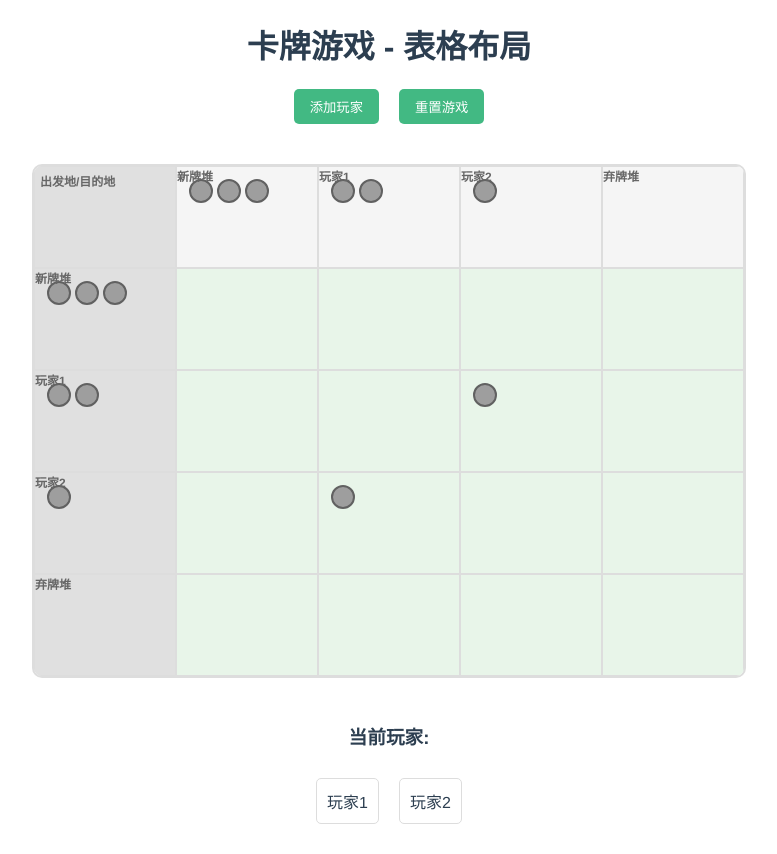
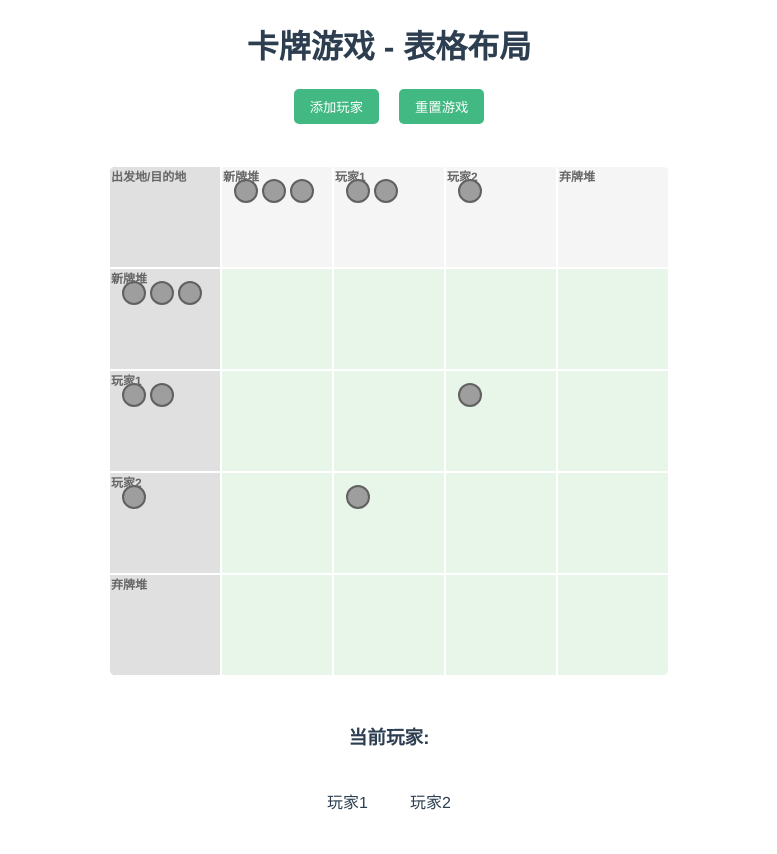
Before and after one commit to yuanoook/tiny, a Vue app: page / in a window 1280 px wide. Shown: the whole page, without its empty margins (251-1028 px from the left). Built offline with nearby package versions, Linux system fonts and the light colour scheme.

Commit message:
style: 将边框颜色从#ddd改为白色并调整部分元素宽度和位置

```diff
--- a/src/App.vue
+++ b/src/App.vue
@@ -578,7 +578,7 @@ export default {
 
 .game-table {
   display: inline-block;
-  border: 2px solid #ddd;
+  border: 2px solid white;
   border-radius: 10px;
   overflow: hidden;
   margin: 20px 0;
@@ -590,9 +590,9 @@ export default {
 
 .corner-cell {
   background-color: #e0e0e0;
-  width: 120px;
+  width: 90px;
   min-height: 60px;
-  border: 1px solid #ddd;
+  border: 1px solid white;
   font-weight: bold;
   padding: 10px;
   position: relative;
@@ -601,17 +601,17 @@ export default {
 .corner-cell::after {
   content: "出发地/目的地";
   position: absolute;
-  top: 5px;
-  left: 5px;
+  top: 0px;
+  left: 1px;
   font-size: 12px;
   color: #666;
   z-index: 1;
 }
 
 .col-header {
-  width: 120px;
+  width: 90px;
   min-height: 80px;
-  border: 1px solid #ddd;
+  border: 1px solid white;
   font-weight: bold;
   padding: 10px;
   position: relative;
@@ -622,7 +622,7 @@ export default {
 .col-header span {
   position: absolute;
   top: 0px;
-  left: 0px;
+  left: 1px;
   font-size: 12px;
   color: #666;
   z-index: 1;
@@ -635,9 +635,9 @@ export default {
 .row-header {
   background-color: #e0e0e0;
   font-weight: bold;
-  width: 120px;
+  width: 90px;
   min-height: 80px;
-  border: 1px solid #ddd;
+  border: 1px solid white;
   padding: 10px;
   position: relative;
   text-align: left;
@@ -646,16 +646,16 @@ export default {
 .row-header span {
   position: absolute;
   top: 0px;
-  left: 0px;
+  left: 1px;
   font-size: 12px;
   color: #666;
   z-index: 1;
 }
 
 .table-cell {
-  width: 120px;
+  width: 90px;
   min-height: 80px;
-  border: 1px solid #ddd;
+  border: 1px solid white;
   padding: 10px;
   position: relative;
   text-align: left;
@@ -751,7 +751,7 @@ export default {
   display: inline-block;
   margin: 10px;
   padding: 10px;
-  border: 1px solid #ddd;
+  border: 1px solid white;
   border-radius: 5px;
 }
 
@@ -785,6 +785,7 @@ export default {
   border-radius: 10px;
   box-shadow: 0 4px 8px rgba(0, 0, 0, 0.2);
   width: 300px;
+  border: 1px solid white;
 }
 
 .card-modal h3 {
@@ -803,7 +804,7 @@ export default {
   display: flex;
   align-items: center;
   padding: 10px;
-  border: 1px solid #ddd;
+  border: 1px solid white;
   border-radius: 5px;
   cursor: pointer;
   transition: background-color 0.2s;
```
